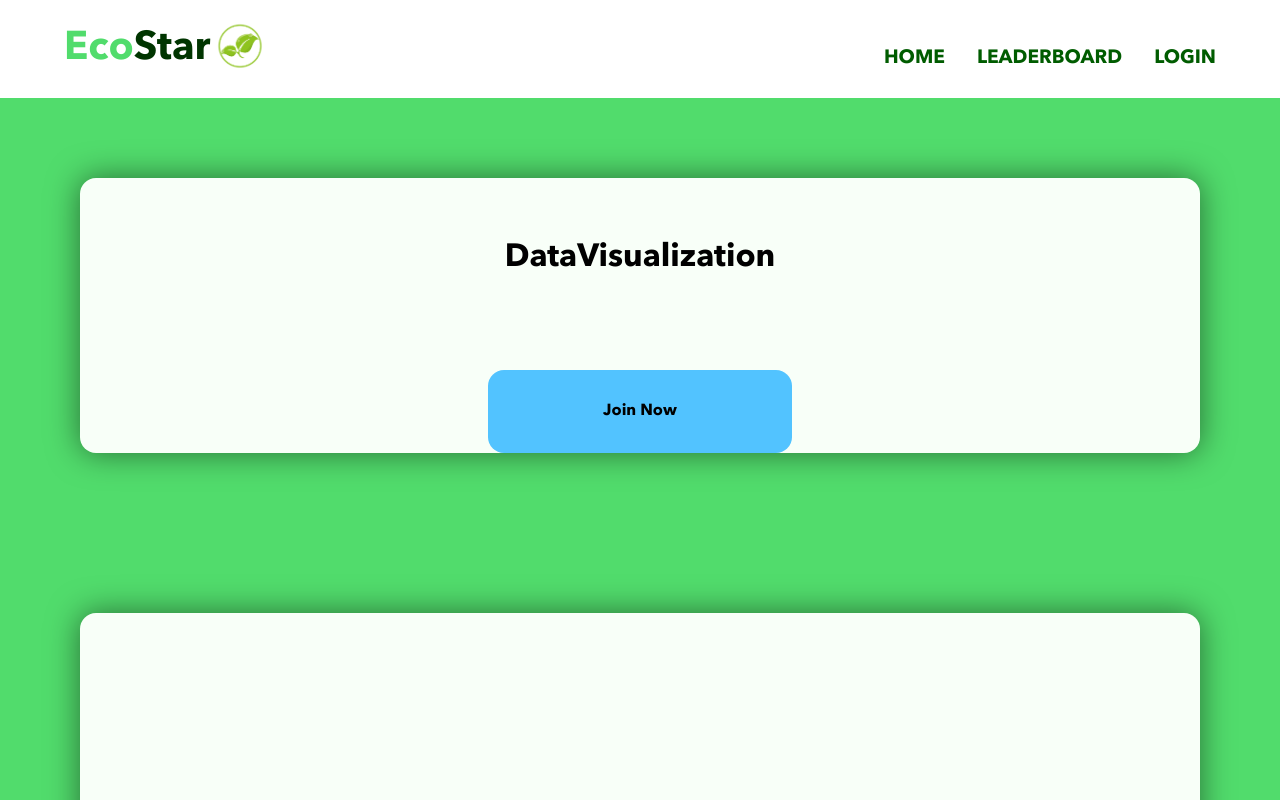
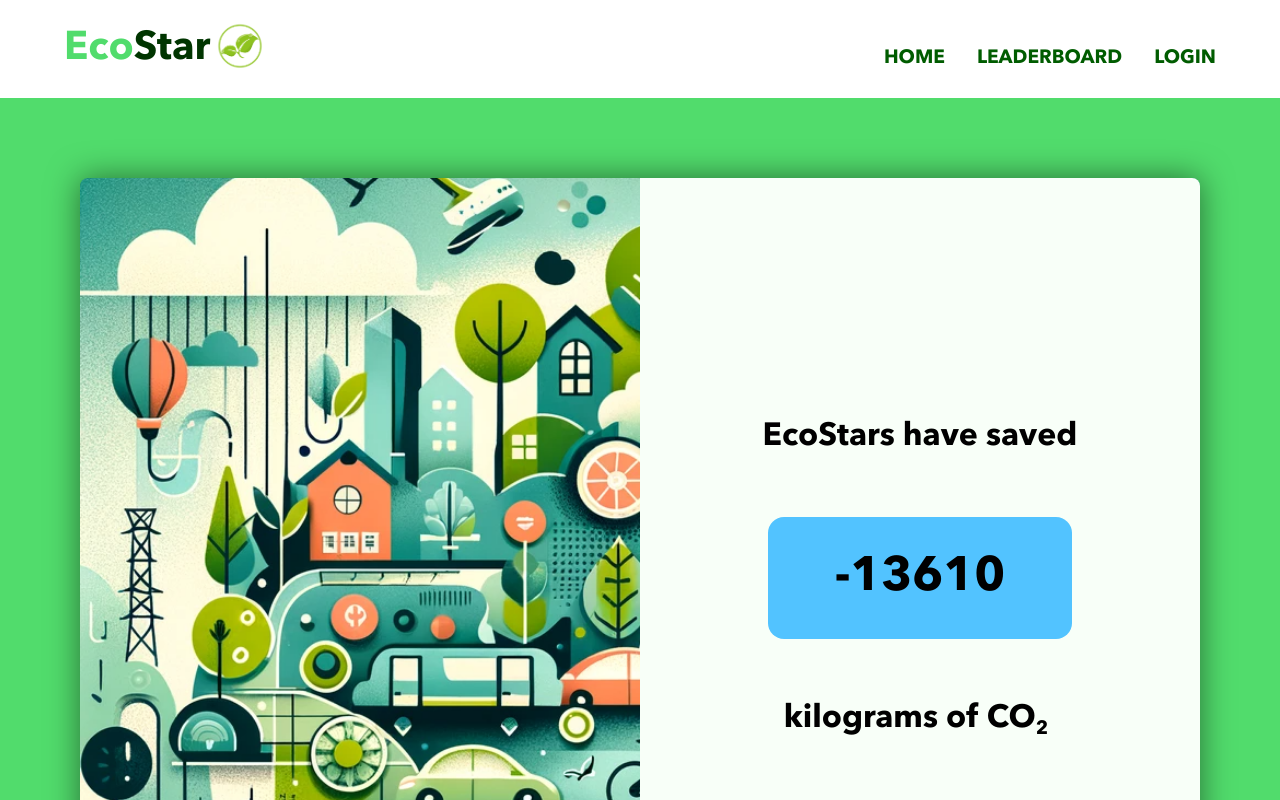
Before and after one commit to mikesdc/brnstn_ecostar, a React (Create React App) app in the folder client/: page / in a window 1280 px wide. Shown: the top 800 px of the page. Built offline with nearby package versions, Linux system fonts and the light colour scheme.

Commit message:
datavis component complete

```diff
--- a/client/src/components/DataVis/DataVis.jsx
+++ b/client/src/components/DataVis/DataVis.jsx
@@ -1,6 +1,6 @@
 import "./DataVis.scss";
 
-const DataVis = ({ setShowModal }) => {
+const DataVis = ({ setShowModal, totalCarbonSaved }) => {
   const handleJoinNow = () => {
     console.log("Join Now");
     setShowModal(true);
@@ -9,11 +9,20 @@ const DataVis = ({ setShowModal }) => {
   return (
     <main className="data-vis__main">
       <div className="data-vis__card">
-        <div className="data-vis__header">
-          <h1>DataVisualization</h1>
-        </div>
-        <div className="data-vis__join-now" onClick={handleJoinNow}>
-          Join Now
+        <div className="data-vis__card-left"></div>
+
+        <div className="data-vis__card-right">
+          <div className="data-vis__header">
+            <h1>EcoStars have saved </h1>
+          </div>
+          <div className="data-vis__data">
+            <h1>{totalCarbonSaved}</h1>
+          </div>
+
+          <div className="data-vis__header">
+            <h1>kilograms of CO<span className="subscript">2</span> </h1>
+          </div>
+
         </div>
       </div>
     </main>
--- a/client/src/components/DataVis/DataVis.scss
+++ b/client/src/components/DataVis/DataVis.scss
@@ -3,6 +3,7 @@
 
 @import "../../styles/partials/global";
 
+$background-image: url("../../assets/images/DataVisBackground.png");
 
 .data-vis {
   &__main {
@@ -14,15 +15,35 @@
 
   &__card {
     display: flex;
-    flex-direction: column;
+    flex-direction: row;
     justify-content: center;
     align-items: center;
     flex-grow: 1;
     background-color: $green-white;
+    background-image: $background-image;
+    background-repeat: no-repeat;
+    background-size: cover;
+    background-position: center -5rem;
+    height: 50rem;
     margin: 5rem 5rem;
     font-size: 2rem;
-    border-radius: 1rem;
+    border-radius: 0.5rem;
     box-shadow: 0 0 2rem rgba(0, 0, 0, 0.5);
+
+    &-left {
+      width: 100%;
+    }
+
+    &-right {
+        display: flex;
+        flex-direction: column;
+        justify-content: center;
+        align-items: center;
+      height: 100%;
+      width: 100%;
+      background-color: $green-white;
+      border-radius: 0 0.5rem 0.5rem 0;
+    }
   }
 
   &__header {
@@ -34,17 +55,15 @@
     padding: 4rem auto;
   }
 
-
-  &__join-now {
+  &__data {
     display: flex;
     justify-content: center;
     width: 15rem;
-    margin-top: 2rem;
     padding: 2rem 2rem;
     background-color: $blue-1;
     border-radius: 1rem;
     transition: 0.2s ease-in-out;
-    font-size: 1rem;
+    font-size: 3rem;
     font-weight: 600;
 
     &:hover {
@@ -53,3 +72,12 @@
     }
   }
 }
+
+.subscript {
+    font-size: 1.2rem;
+    font-weight: 600;
+    margin-left: 0.5rem;
+    position: relative;
+    left: -0.5rem;
+    top: 0.45rem;
+}
--- a/client/src/pages/Main/Main.jsx
+++ b/client/src/pages/Main/Main.jsx
@@ -10,11 +10,21 @@ const API_URL = process.env.REACT_APP_API_URL;
 function Main() {
   const [isloading, setIsLoading] = useState(true);
   const [showModal, setShowModal] = useState(false);
+  const [totalCarbonSaved, setTotalCarbonSaved] = useState("");
 
   const handleJoinNow = () => {
     console.log("Join Now");
     setShowModal(true);
   };
+
+  useEffect(() => {
+    const interval = setInterval(() => {
+      const currentTime = new Date().getTime();
+      setTotalCarbonSaved(Math.floor((currentTime / 10000) * 7.200000000000234582) - 1227300600);
+    }, 1000);
+
+    return () => clearInterval(interval);
+  }, []);
 
   return (
     <>
@@ -22,7 +32,10 @@ function Main() {
 
       {showModal && <JoinNowModal setShowModal={setShowModal} />}
 
-      <DataVis setShowModal={setShowModal} />
+      <DataVis
+        setShowModal={setShowModal}
+        totalCarbonSaved={totalCarbonSaved}
+      />
 
       <main className="main">
         <div className="main__card-example">
--- a/client/src/pages/Main/Main.scss
+++ b/client/src/pages/Main/Main.scss
@@ -20,7 +20,7 @@
     background-color: $green-white;
     margin: 5rem 5rem;
     font-size: 2rem;
-    border-radius: 1rem;
+    border-radius: 0.5rem;
     box-shadow: 0 0 2rem rgba(0, 0, 0, 0.5);
   }
 
```
Also changed, not shown: client/src/assets/images/DataVisBackground.png (added).
